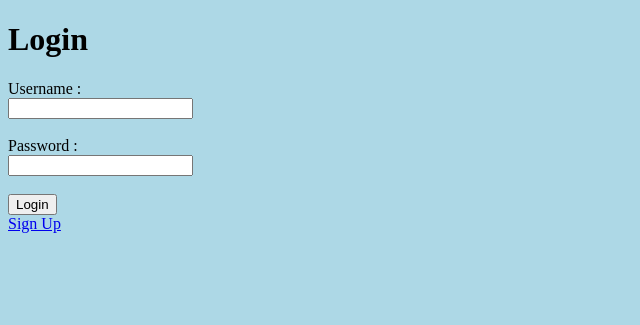
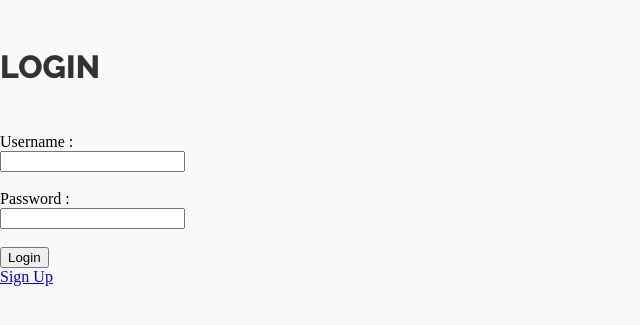
Before and after one commit to nafihabdussamad/Django, a Django app: page /members/ in a window 1280 px wide. Shown: the top 325 px of the page, without its empty margins (0-640 px from the left). Run offline with Django 4.2, Linux system fonts and the light colour scheme.

Commit message:
Update Login.css

```diff
--- a/Oyappanmaar/members/static/Login.css
+++ b/Oyappanmaar/members/static/Login.css
@@ -1,3 +1,78 @@
-body {
-    background-color: lightblue;
-    }
+@import url('https://fonts.googleapis.com/css2?family=Raleway:ital,wght@0,200;0,700;1,200;1,600&display=swap');
+@import url('https://fonts.googleapis.com/css2?family=Raleway:ital,wght@0,200;0,400;0,700;1,200;1,600&display=swap');
+@import url('https://fonts.googleapis.com/css2?family=Raleway:ital,wght@0,200;0,400;0,700;0,800;1,200;1,600&display=swap');
+@import url('https://fonts.googleapis.com/css2?family=Raleway:ital,wght@0,200;0,400;0,600;0,700;0,800;1,200;1,600&display=swap');
+body{
+    background-color: #f8f9fa;
+    margin:0px;
+    padding:0px;
+    box-sizing: border-box;
+}
+h1{
+    margin-top:3rem;
+    margin-bottom:3rem;
+    font-family: 'Raleway', sans-serif;
+   font-weight: 800;
+    color: #333;
+    text-transform: uppercase;
+}
+.box{
+    background-color: white;
+    border: 1px solid transparent;
+    border-radius: 0.5rem;
+    box-shadow: 0rem 0rem 0.8rem 0.01rem rgba(0,0,0,0.3);
+    width : 35%;
+    height: 65%;
+    position: absolute;
+    top:10%;
+    left:33%;
+    padding-top: 2%;
+    text-align: center;
+
+}
+.formbox{
+    width:65%;
+    margin:auto;
+    position:relative;
+    text-align: left;
+}
+.inputbox{
+    font-family: 'Raleway', sans-serif;
+    font-weight: 600;
+    font-size: 18px;
+    line-height: 1.2;
+    color: #e6e6e6;
+    border-color: #e6e6e6;
+    border: 1px solid transparent;
+    display: block;
+    width: 100%;
+    background: #e6e6e6;
+    height: 62px;
+    border-radius: 3px;
+    padding: 0 30px 0 65px;
+}
+#loginbtn{
+    font-family: 'Raleway', sans-serif;
+    background: #d33f8d;
+    color: white;
+    justify-content: center;
+    align-items: center;
+    border: 1px solid transparent;
+    border-color: #0f6cbf;
+    cursor:pointer;
+    text-transform: uppercase;
+    padding: 0 25px;
+    border: none;
+}
+.signup{
+    width : 100%;
+    padding-top: 2rem;
+    text-align: center;
+}
+.signtext{
+    font-family:'Raleway', sans-serif;
+    font-weight: 400;
+    font-size: 16px;
+    color: #999;
+    line-height: 1.4
+}
```
